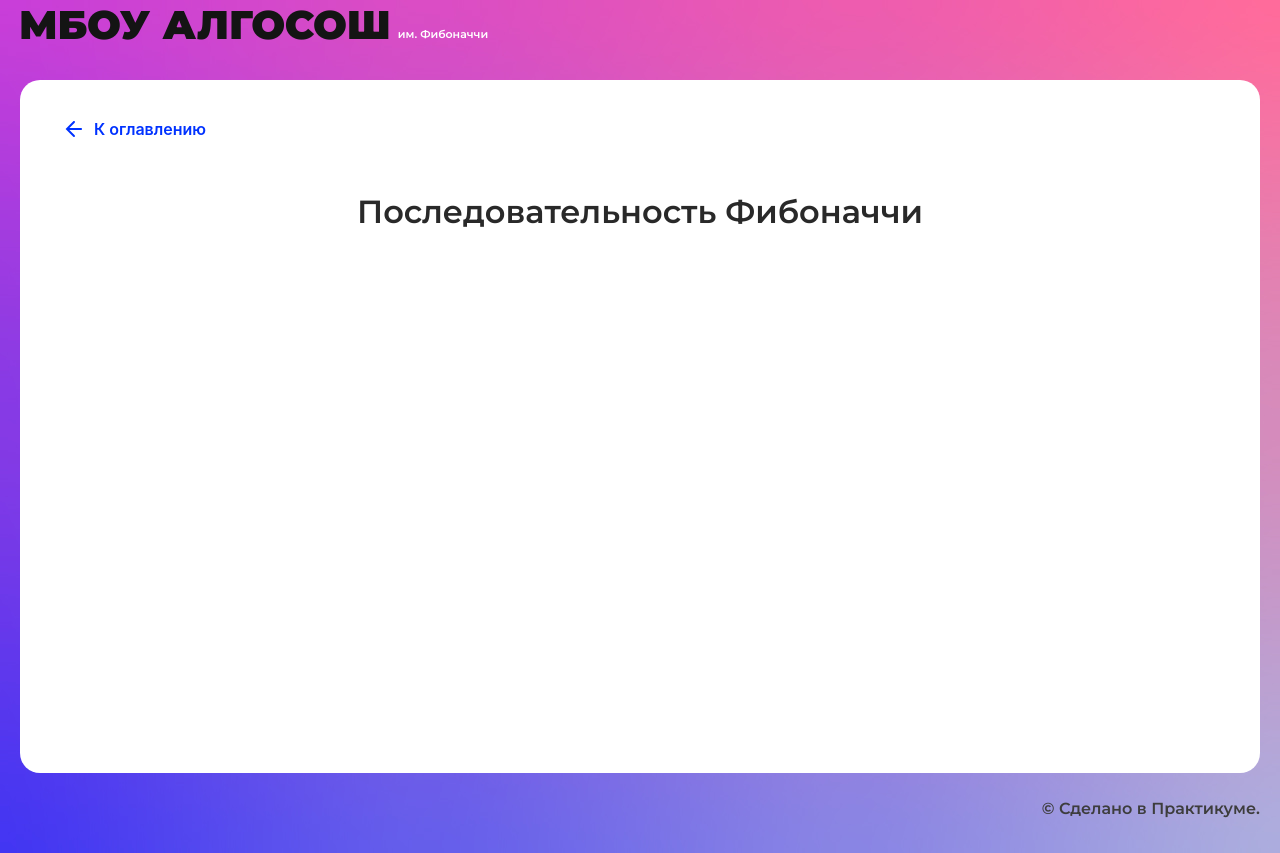
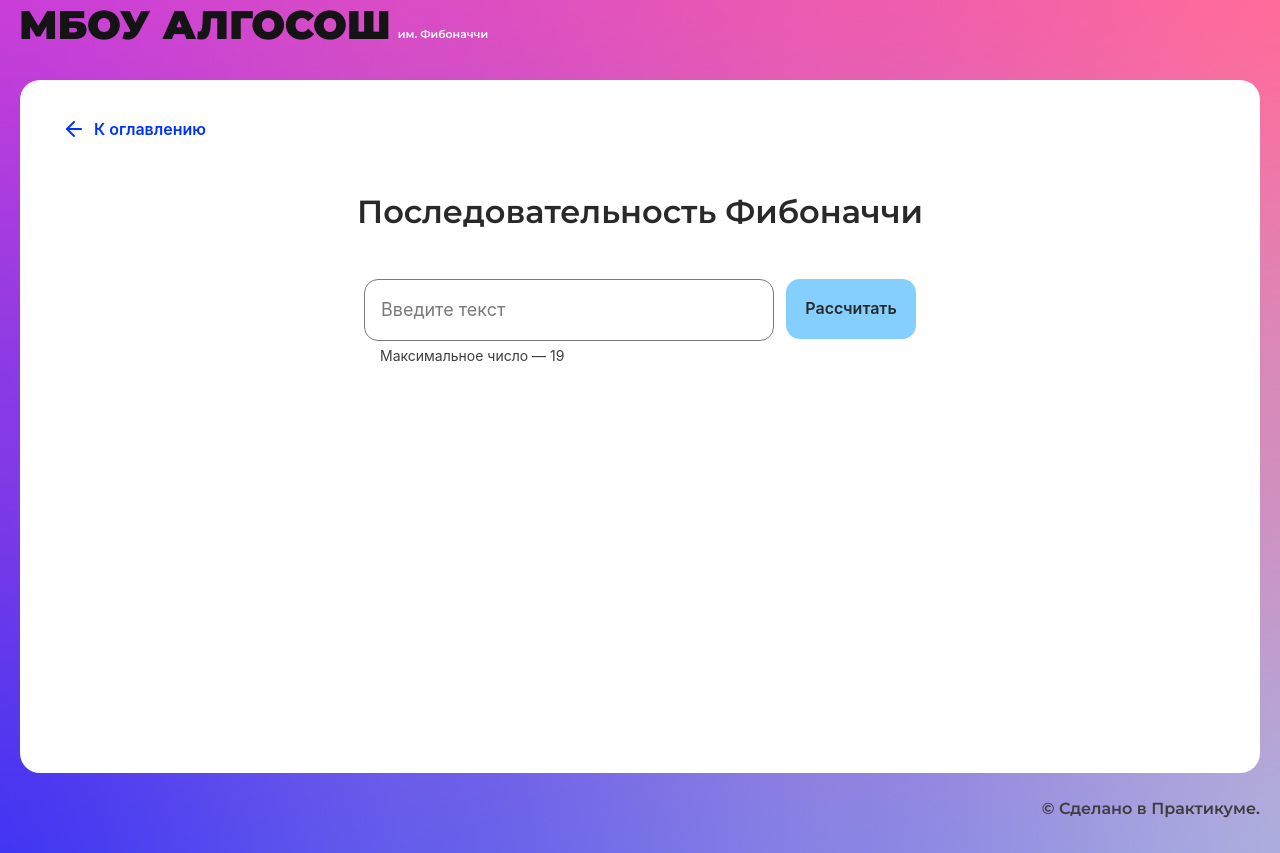
Before and after one commit to insomniac-bear/alg-visualization, a React (Create React App) app: page /fibonacci in a window 1280 px wide. Built offline with nearby package versions, Linux system fonts and the light colour scheme.

Commit message:
feat: Добавить реализацию числового ряда Фибоначчи

```diff
--- a/src/components/fibonacci-page/fibonacci-page.tsx
+++ b/src/components/fibonacci-page/fibonacci-page.tsx
@@ -1,10 +1,70 @@
-import React from "react";
+import { ChangeEvent, FC, FormEvent, useState } from "react";
+import { FIBONACCI } from "../../constants/saga.constants";
+import { getFibonacciRange, getStatus } from "../../services/slices/fibonacci.slice";
+import { useAppDispatch, useAppSelector } from "../../services/store";
+import { Button } from "../ui/button/button";
+import { Circle } from "../ui/circle/circle";
+import { Input } from "../ui/input/input";
 import { SolutionLayout } from "../ui/solution-layout/solution-layout";
+import styles from './fibonacci.module.css';
 
-export const FibonacciPage: React.FC = () => {
+export const FibonacciPage: FC = () => {
+  const [value, setValue] = useState<number>();
+  const dispatch = useAppDispatch();
+  const fibonacciRange = useAppSelector(getFibonacciRange);
+  const processStatus = useAppSelector(getStatus);
+
+  const handleChange = (e: ChangeEvent<HTMLInputElement>): void => {
+    setValue(Number(e.target.value))
+  };
+
+  const checkValidity = () => {
+    if (value) {
+      if (value <= 0 || value > 19) return true;
+      return false;
+    }
+    return false;
+  };
+
+  const handleForm = (evt: FormEvent): void => {
+    evt.preventDefault();
+    dispatch({ type: FIBONACCI, toNumber: value });
+  };
+
   return (
     <SolutionLayout title="Последовательность Фибоначчи">
-
+     <form className={styles.form} onSubmit={handleForm} >
+      <Input
+        type="number"
+        min={1}
+        max={19}
+        isLimitText={true}
+        maxLength={2}
+        value={value || ''}
+        onChange={handleChange}
+      />
+      <Button
+        type="submit"
+        text="Рассчитать"
+        disabled={checkValidity() || processStatus}
+        isLoader={processStatus}
+      />
+     </form>
+     <ul className={styles.content}>
+      {
+        !!fibonacciRange.length
+        && fibonacciRange.map((number) => {
+          return (
+            <li key={number.id}>
+              <Circle
+                letter={String(number.value)}
+                tail={String(number.id)}
+              />
+            </li>
+          );
+        })
+      }
+     </ul>
     </SolutionLayout>
   );
 };
--- /dev/null
+++ b/src/components/fibonacci-page/fibonacci.module.css
@@ -0,0 +1,23 @@
+.form {
+  display: flex;
+  gap: 12px;
+  margin: 0 auto;
+  max-width: 552px;
+  min-width: 300px;
+}
+
+.content {
+  display: flex;
+  flex-wrap: wrap;
+  justify-content: center;
+  gap: 48px 16px;
+
+  margin: 0 auto;
+  padding: 48px 0 0 0;
+
+  max-width: 944px;
+  min-width: 300px;
+  width: 100%;
+
+  list-style: none;
+}
--- a/src/components/string/string.module.css
+++ b/src/components/string/string.module.css
@@ -2,7 +2,8 @@
   display: flex;
   gap: 12px;
   margin: 0 auto;
-  width: 552px;
+  max-width: 552px;
+  min-width: 300px;
 }
 
 .content {
--- a/src/components/string/string.tsx
+++ b/src/components/string/string.tsx
@@ -17,13 +17,13 @@ export const StringComponent: FC = () => {
 
   const handleChange = (e: ChangeEvent<HTMLInputElement>): void => {
     setValue(e.target.value)
-  }
+  };
 
   const handleForm = (evt: FormEvent): void => {
     evt.preventDefault();
     const arrOfSymbols = value.split('').map((it, index) => ({ id: index, value: it, status: 'Default' }));
     dispatch({ type: REVERSE, arr: arrOfSymbols });
-  }
+  };
 
   return (
     <SolutionLayout title="Строка">
--- a/src/constants/saga.constants.ts
+++ b/src/constants/saga.constants.ts
@@ -1 +1,2 @@
 export const REVERSE: 'REVERSE' = 'REVERSE';
+export const FIBONACCI: 'FIBONACCI' = 'FIBONACCI';
--- /dev/null
+++ b/src/services/sagas/fibonacci.saga.ts
@@ -0,0 +1,35 @@
+import { delay, put, select } from 'redux-saga/effects';
+import { SHORT_DELAY_IN_MS } from '../../constants/delays';
+import { getFibonacciRange, setRange, start, TFibonacci } from '../slices/fibonacci.slice';
+
+type TParams = { toNumber: number; type: string };
+
+export function* createFibonacciWorker(params: TParams) {
+  const { toNumber } = params;
+
+  yield put(start(true));
+  yield put(setRange([{ id: 0, value: 1 }]));
+
+  let arrOfFibonacci: TFibonacci[] = [];
+
+  yield delay(SHORT_DELAY_IN_MS);
+
+  for (let i = 1; i <= toNumber; i++) {
+    if (i < 2) {
+      const arrFromState: TFibonacci[] = yield select(getFibonacciRange);
+      arrOfFibonacci = [ ...arrFromState ];
+      arrOfFibonacci.push({ id: 1, value: 1 });
+      yield put(setRange(arrOfFibonacci));
+
+      yield delay(SHORT_DELAY_IN_MS);
+    } else {
+      const arrFromState: TFibonacci[] = yield select(getFibonacciRange);
+      arrOfFibonacci = [ ...arrFromState ];
+      arrOfFibonacci.push({ id: i, value: arrOfFibonacci[i - 1].value + arrOfFibonacci[i - 2].value });
+      yield put(setRange(arrOfFibonacci));
+
+      yield delay(SHORT_DELAY_IN_MS);
+    }
+  }
+  yield put(start(false));
+};
--- a/src/services/sagas/saga.ts
+++ b/src/services/sagas/saga.ts
@@ -1,9 +1,11 @@
 import { all,takeEvery } from 'redux-saga/effects';
-import { REVERSE } from '../../constants/saga.constants';
+import { REVERSE, FIBONACCI } from '../../constants/saga.constants';
+import { createFibonacciWorker } from './fibonacci.saga';
 import { reverseStringWorker } from './reverse-string.saga';
 
 export function* rootSaga() {
   yield all([
     takeEvery(REVERSE, reverseStringWorker),
+    takeEvery(FIBONACCI, createFibonacciWorker),
   ]);
 }
--- /dev/null
+++ b/src/services/slices/fibonacci.slice.ts
@@ -0,0 +1,38 @@
+import { createSlice } from '@reduxjs/toolkit';
+import type { PayloadAction } from '@reduxjs/toolkit';
+import { RootState } from '../store';
+
+export type TFibonacci = {
+  id: number,
+  value: number,
+}
+
+interface IFibonacciState {
+  inProcess: boolean;
+  rangeOfFibonacci: TFibonacci[];
+}
+
+const initialState: IFibonacciState = {
+  inProcess: false,
+  rangeOfFibonacci: [],
+}
+
+export const fibonacciSlice = createSlice({
+  name: 'fibonacci',
+  initialState,
+  reducers: {
+    start: (state, action: PayloadAction<boolean>) => {
+      state.inProcess = action.payload;
+    },
+    setRange: (state, action: PayloadAction<TFibonacci[]>) => {
+      state.rangeOfFibonacci = action.payload;
+    },
+  },
+});
+
+export const { start, setRange } = fibonacciSlice.actions;
+
+export const getFibonacciRange = (store: RootState) => store.fibonacci.rangeOfFibonacci;
+export const getStatus = (store: RootState) => store.fibonacci.inProcess;
+
+export default fibonacciSlice.reducer;
--- a/src/services/slices/index.ts
+++ b/src/services/slices/index.ts
@@ -1,6 +1,8 @@
 import { combineReducers } from 'redux';
-import { reverseStringSlice } from './revers-string.slice';
+import reverse from './revers-string.slice';
+import fibonacci from './fibonacci.slice';
 
 export const rootReducer = combineReducers({
-  reverse: reverseStringSlice.reducer,
+  reverse,
+  fibonacci,
 });
```
